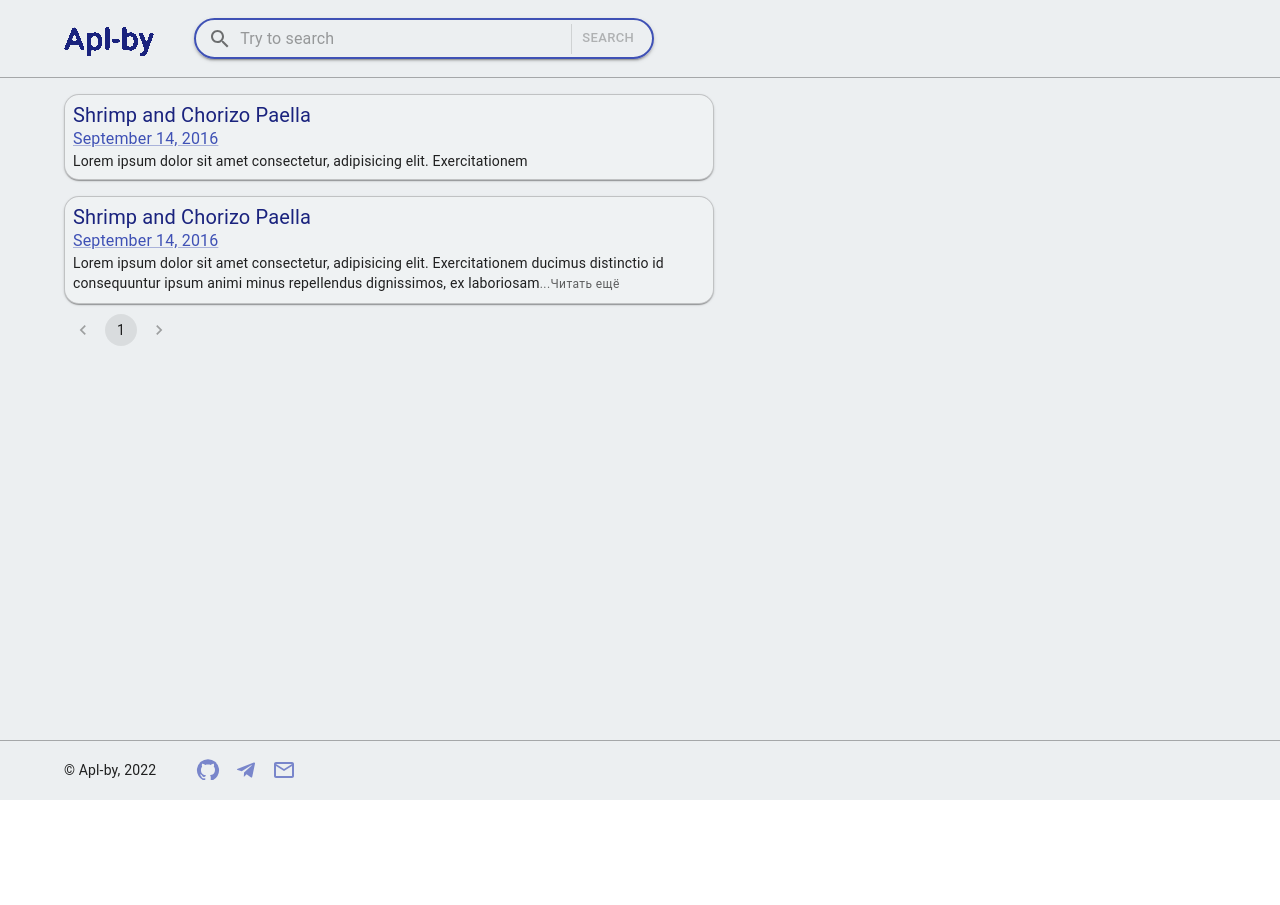
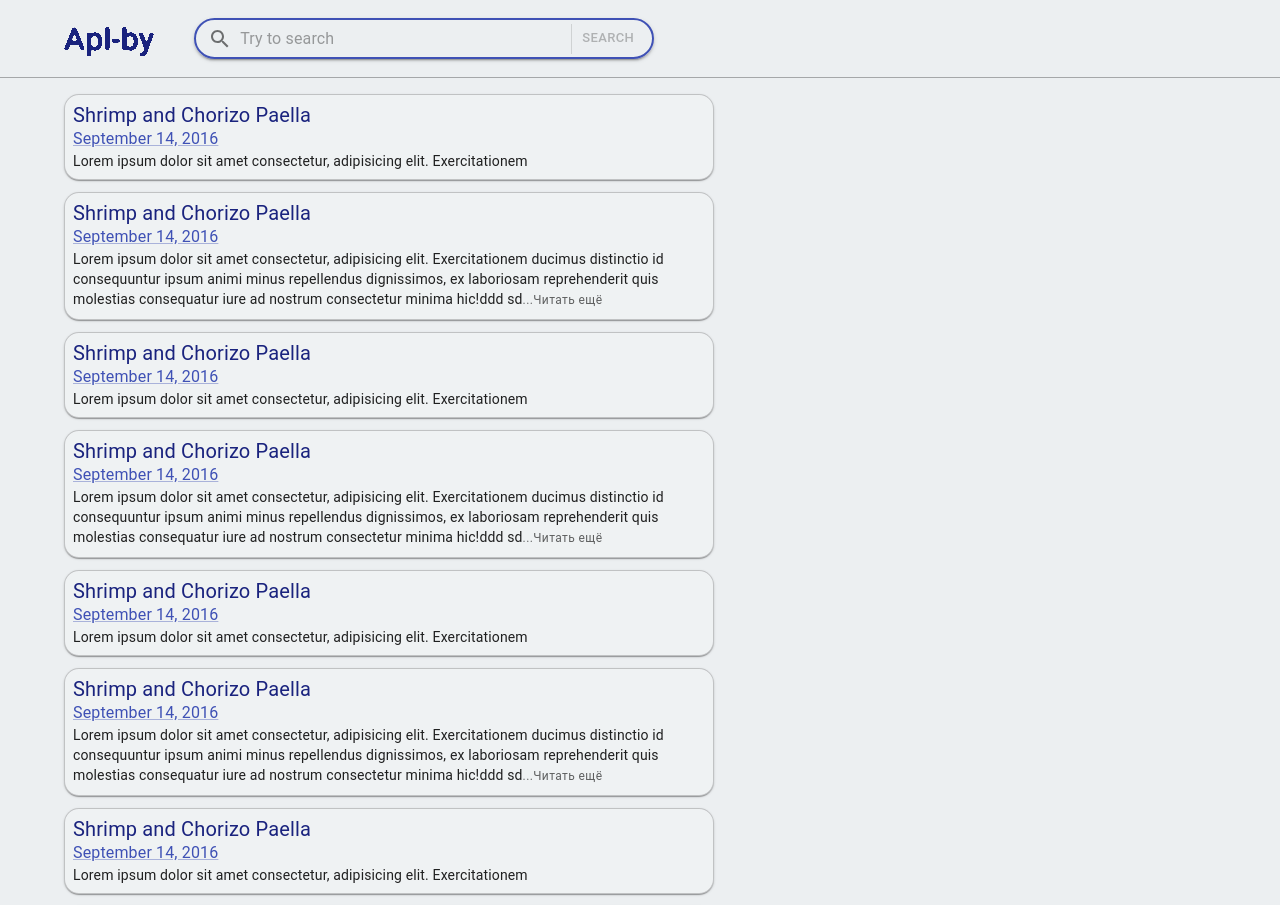
Before and after one commit to apl-by/search-engine, a React (Create React App) app: page / in a window 1280 px wide. Shown: the top 905 px of the page. Before the commit the page ends 800 px from the top, so only its background shows below. Built offline with nearby package versions, Linux system fonts and the light colour scheme.

Commit message:
fix some little things

```diff
--- a/src/components/Footer/Footer.tsx
+++ b/src/components/Footer/Footer.tsx
@@ -13,7 +13,7 @@ const Footer = () => {
       sx={{
         display: "flex",
         alignItems: "center",
-        minHeight: "60px",
+        minHeight: "70px",
         width: "100%",
         px: 8,
         borderTop: "1px solid rgba(0, 0, 0, 0.3) ",
--- a/src/components/Header/Header.tsx
+++ b/src/components/Header/Header.tsx
@@ -2,6 +2,7 @@ import { AppBar } from "@mui/material";
 import { FC } from "react";
 import Logo from "../Logo/Logo";
 import SearchForm from "../SearchForm/SearchForm";
+import { blueGrey } from "@mui/material/colors";
 
 type TProps = {
   value: string;
@@ -12,8 +13,8 @@ const Header: FC<TProps> = ({ value, setInputValue }) => {
   return (
     <AppBar
       position="sticky"
-      color="transparent"
       sx={{
+        backgroundColor: blueGrey[50],
         display: "flex",
         flexDirection: "row",
         alignItems: "center",
--- a/src/components/SearchItem/SearchItem.tsx
+++ b/src/components/SearchItem/SearchItem.tsx
@@ -7,7 +7,7 @@ type TProp = {
 };
 
 // Количество строк для короткого текста
-const requiredRowCount = 2;
+const requiredRowCount = 3;
 
 const SearchItem: FC<TProp> = ({ data }) => {
   const boxRef = useRef<HTMLDivElement>(null);
--- a/src/components/SearchList/SearchList.tsx
+++ b/src/components/SearchList/SearchList.tsx
@@ -6,7 +6,7 @@ const SearchList = () => {
     <Stack
       component={"ul"}
       direction={"column"}
-      spacing={2}
+      spacing={"12px"}
       sx={{
         width: "100%",
         m: 0,
@@ -27,6 +27,48 @@ const SearchList = () => {
           text: `Lorem ipsum dolor sit amet consectetur, adipisicing elit. Exercitationem ducimus distinctio id consequuntur  ipsum animi minus repellendus dignissimos, ex laboriosam reprehenderit  quis molestias consequatur iure ad nostrum consectetur minima hic!ddd sd ddfgdg `,
         }}
       />
+      <SearchItem
+        data={{
+          title: "Shrimp and Chorizo Paella",
+          link: "September 14, 2016",
+          text: `Lorem ipsum dolor sit amet consectetur, adipisicing elit. Exercitationem `,
+        }}
+      />
+      <SearchItem
+        data={{
+          title: "Shrimp and Chorizo Paella",
+          link: "September 14, 2016",
+          text: `Lorem ipsum dolor sit amet consectetur, adipisicing elit. Exercitationem ducimus distinctio id consequuntur  ipsum animi minus repellendus dignissimos, ex laboriosam reprehenderit  quis molestias consequatur iure ad nostrum consectetur minima hic!ddd sd ddfgdg `,
+        }}
+      />
+      <SearchItem
+        data={{
+          title: "Shrimp and Chorizo Paella",
+          link: "September 14, 2016",
+          text: `Lorem ipsum dolor sit amet consectetur, adipisicing elit. Exercitationem `,
+        }}
+      />
+      <SearchItem
+        data={{
+          title: "Shrimp and Chorizo Paella",
+          link: "September 14, 2016",
+          text: `Lorem ipsum dolor sit amet consectetur, adipisicing elit. Exercitationem ducimus distinctio id consequuntur  ipsum animi minus repellendus dignissimos, ex laboriosam reprehenderit  quis molestias consequatur iure ad nostrum consectetur minima hic!ddd sd ddfgdg `,
+        }}
+      />
+      <SearchItem
+        data={{
+          title: "Shrimp and Chorizo Paella",
+          link: "September 14, 2016",
+          text: `Lorem ipsum dolor sit amet consectetur, adipisicing elit. Exercitationem `,
+        }}
+      />
+      <SearchItem
+        data={{
+          title: "Shrimp and Chorizo Paella",
+          link: "September 14, 2016",
+          text: `Lorem ipsum dolor sit amet consectetur, adipisicing elit. Exercitationem ducimus distinctio id consequuntur  ipsum animi minus repellendus dignissimos, ex laboriosam reprehenderit  quis molestias consequatur iure ad nostrum consectetur minima hic!ddd sd ddfgdg `,
+        }}
+      />
     </Stack>
   );
 };
```
